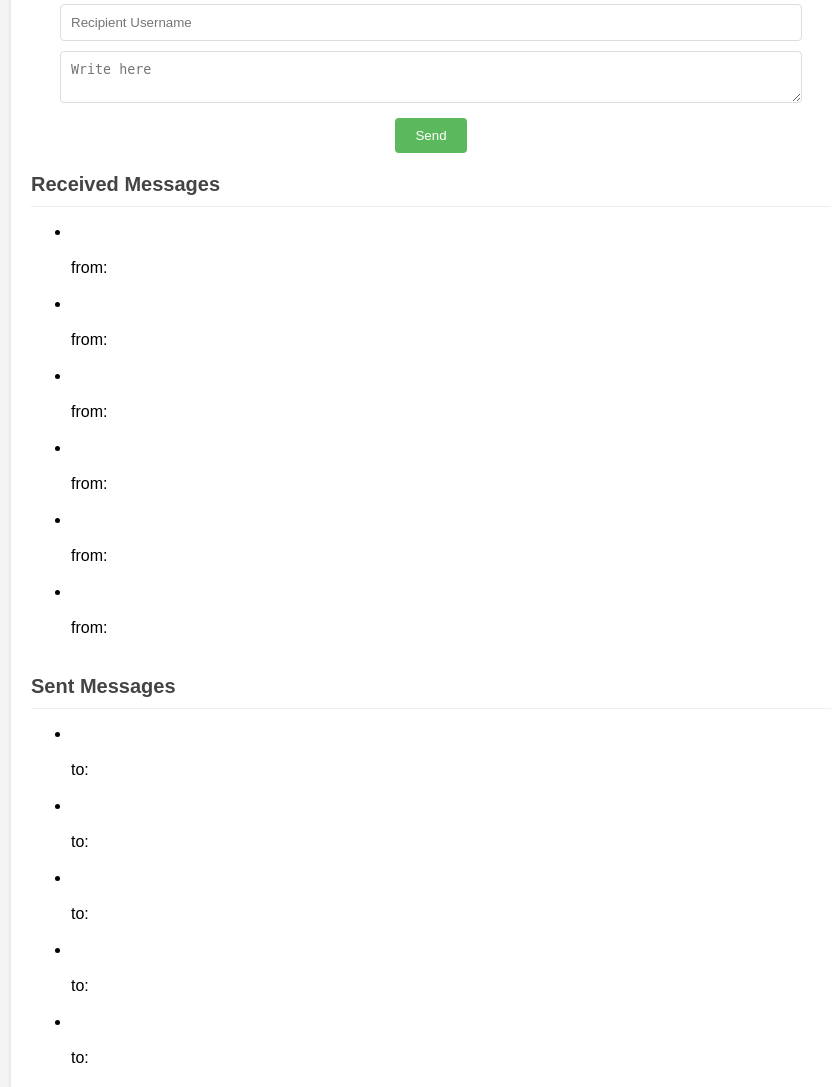
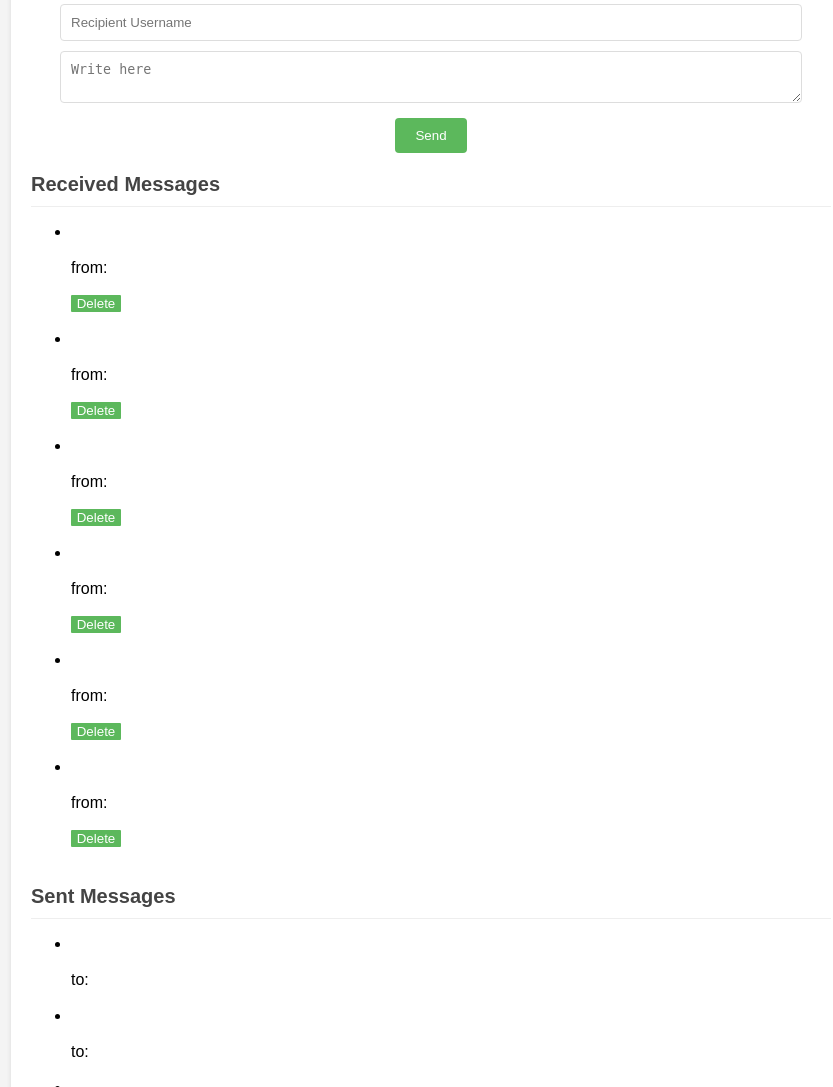
Before and after one commit to Tartsi/messaging-app, a Flask app: page /dashboard in a window 1280 px wide. Shown: the part 154-1241 px from the top of the page, without its empty margins (209-1042 px from the left). Run offline with Flask 3, Linux system fonts and the light colour scheme; the visitor is signed in with stand-in values (Sample User, id 1).

Commit message:
Add received message delete functionality

```diff
--- a/database_fetcher.py
+++ b/database_fetcher.py
@@ -98,7 +98,7 @@
 
         # String formatting used, no sanitization. Vulnerablo to SQL-injection
         sql_statement = (
-            "SELECT users.username, messages.content "
+            "SELECT users.username, messages.content, messages.id "
             "FROM messages "
             "INNER JOIN users ON messages.sender_id = users.id "
             f"WHERE messages.receiver_id = '{receiver_id}'"
--- a/database_manager.py
+++ b/database_manager.py
@@ -56,6 +56,27 @@
         return False
 
 
+def delete_message(id):
+
+    conn = sqlite3.connect(DATABASE_NAME)
+    cursor = conn.cursor()
+
+    try:
+
+        sql = f"DELETE FROM messages WHERE id = '{id}'"
+        cursor.execute(sql)
+        conn.commit()
+        conn.close()
+        return True
+
+    except Exception as error:
+
+        print(f"Error occurred when trying to delete message: {error}")
+        conn.rollback()
+        conn.close()
+        return False
+
+
 def send_message(sender_id, receiver_id, content):
 
     conn = sqlite3.connect(DATABASE_NAME)
--- a/routes.py
+++ b/routes.py
@@ -1,4 +1,4 @@
-from flask import render_template, request, session, redirect, flash
+from flask import render_template, request, session, redirect
 from models.user import User
 import sqlite3
 from app import app
@@ -95,7 +95,7 @@
         if received_messages:
             for message in received_messages:
                 session["user_received"].append(
-                    {'sender': message[0], 'content': message[1]})
+                    {'sender': message[0], 'content': message[1], 'id': message[2]})
 
         if sent_messages:
             for message in sent_messages:
@@ -145,5 +145,28 @@
             return render_template("dashboard.html", sent_messages=session["user_sent"], user_messages=session["user_received"], user=session["username"], user_not_found=True)
 
 
+@app.route("/delete_message", methods=["POST"])
+def delete_message():
+
+    # CAUTION! Deleting a received message deletes message from both user and sender
+    # This is due to bad design in the tables.sql (only 1 messages-table for sent and received messages)
+    # Not necessarily a security issue per say, but definitely worth mentioning as a flaw
+
+    if request.method == "POST":
+
+        message_id = int(request.form["message_id"])
+
+        if dbm.delete_message(message_id):
+
+            for i, msg in enumerate(session["user_received"]):
+
+                if msg['id'] == message_id:
+                    del session["user_received"][i]
+                    session.modified = True
+                    break
+
+        return render_template("dashboard.html", sent_messages=session["user_sent"], user_messages=session["user_received"], user=session["username"])
+
+
 if __name__ == "__main__":
     app.run(debug=True)
--- a/static/dashboard.css
+++ b/static/dashboard.css
@@ -43,6 +43,19 @@
     margin: 5px 0;
     border: 1px solid #ddd;
     border-radius: 4px;
+}
+
+form input[type="submit"] {
+    margin-left: -710px;
+    border: none;
+    border-radius: 1px;
+    background-color: #5cb85c;
+    color: white;
+    cursor: pointer;
+}
+
+form input[type="submit"]:hover {
+    background-color: #d24a18;
 }
 
 form button {
--- a/templates/dashboard.html
+++ b/templates/dashboard.html
@@ -34,6 +34,12 @@
                 <ul>
                     {% for message in user_messages %}
                     <li>{{ message.content }} <br><br>from: {{ message.sender }}</li>
+                    <br>
+                    <form method="post" action="/delete_message">
+                        <input type="hidden" name="message_id" value="{{ message.id }}">
+                        <input type="hidden" name="message_type" value="received">
+                        <input type="submit" value="Delete">
+                    </form>
                     <br>
                     {% endfor %}
                 </ul>
```
